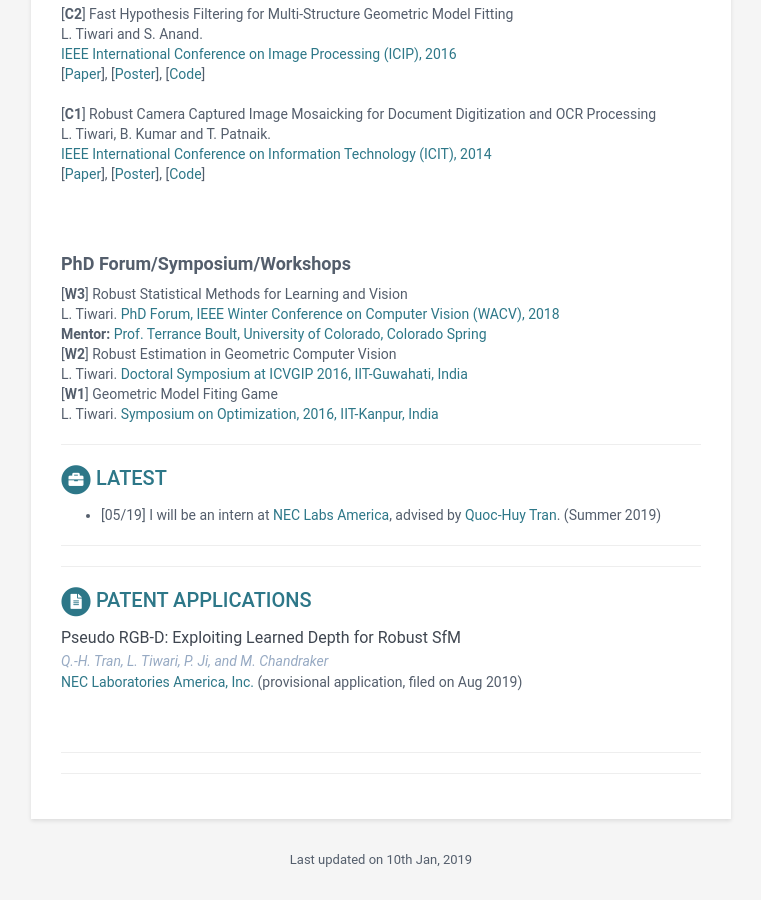
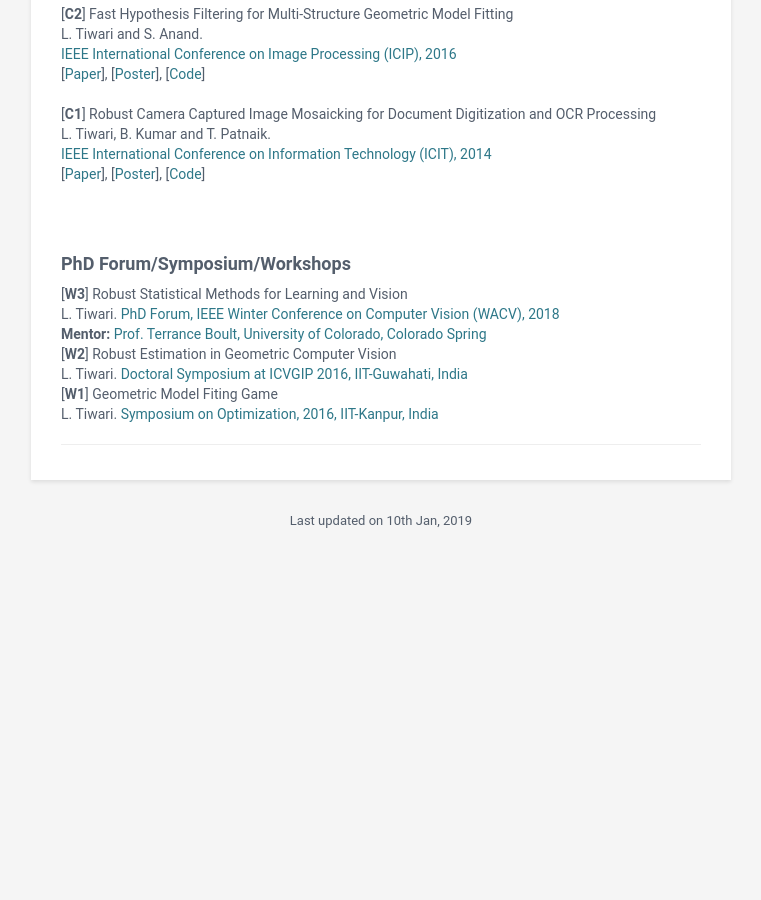
Before and after one commit to lokender/lokender.github.io, a Jekyll site: the page built from index.html, in a window 1280 px wide and 900 px high, scrolled down 1330 px. Shown: the whole window, without its empty margins (259-1020 px from the left). Built offline with Jekyll 4.4.1, drawn with Linux system fonts in a browser that asks for light colours; after the commit the page ends 1892 px from its top, so only the background shows below that.

Commit message:
Update aboutme.html
u

```diff
--- a/_includes/aboutme.html
+++ b/_includes/aboutme.html
@@ -78,37 +78,5 @@ L. Tiwari. <a href="http://www.iitg.ac.in/icvgip2016/BestPaperAwards.php">Doctor
 
 [<b>W1</b>]  Geometric Model Fiting Game </br>
 L. Tiwari. <a href="">Symposium on Optimization, 2016, IIT-Kanpur, India</a></br>
-
-
-
-<hr>
-   <h2 class="section-title">
-    <span class="fa-stack fa-xs">
-      <i class="fas fa-circle fa-stack-2x"></i>
-      <i class="fas fa-briefcase fa-stack-1x fa-inverse"></i>
-    </span>
-    Latest
-  </h2>
-<ul>
-  <li>[05/19] I will be an intern at <a href="http://www.nec-labs.com">NEC Labs America</a>, advised by <a href="https://cs.adelaide.edu.au/~huy/home.php">Quoc-Huy Tran</a>. (Summer 2019) </li>
-</ul>
-<hr>
-<hr>
-  <h2 class="section-title">
-    <span class="fa-stack fa-xs">
-      <i class="fas fa-circle fa-stack-2x"></i>
-      <i class="fas fa-file-alt fa-stack-1x fa-inverse"></i>
-    </span>
-    Patent Applications
-  </h2>
-  <div class="item">
-    <div class="publication-title">Pseudo RGB-D: Exploiting Learned Depth for Robust SfM</div>
-    <div class="publication-authors">Q.-H. Tran, L. Tiwari, P. Ji, and M. Chandraker</div>
-    <div class="publication-conference"><a href="http://www.nec-labs.com/">NEC Laboratories America, Inc.</a> (provisional application, filed on Aug 2019) </div>
-    </br></br>
-<hr>
-
-
-
 <hr>
 </section><!--//section-->
```
